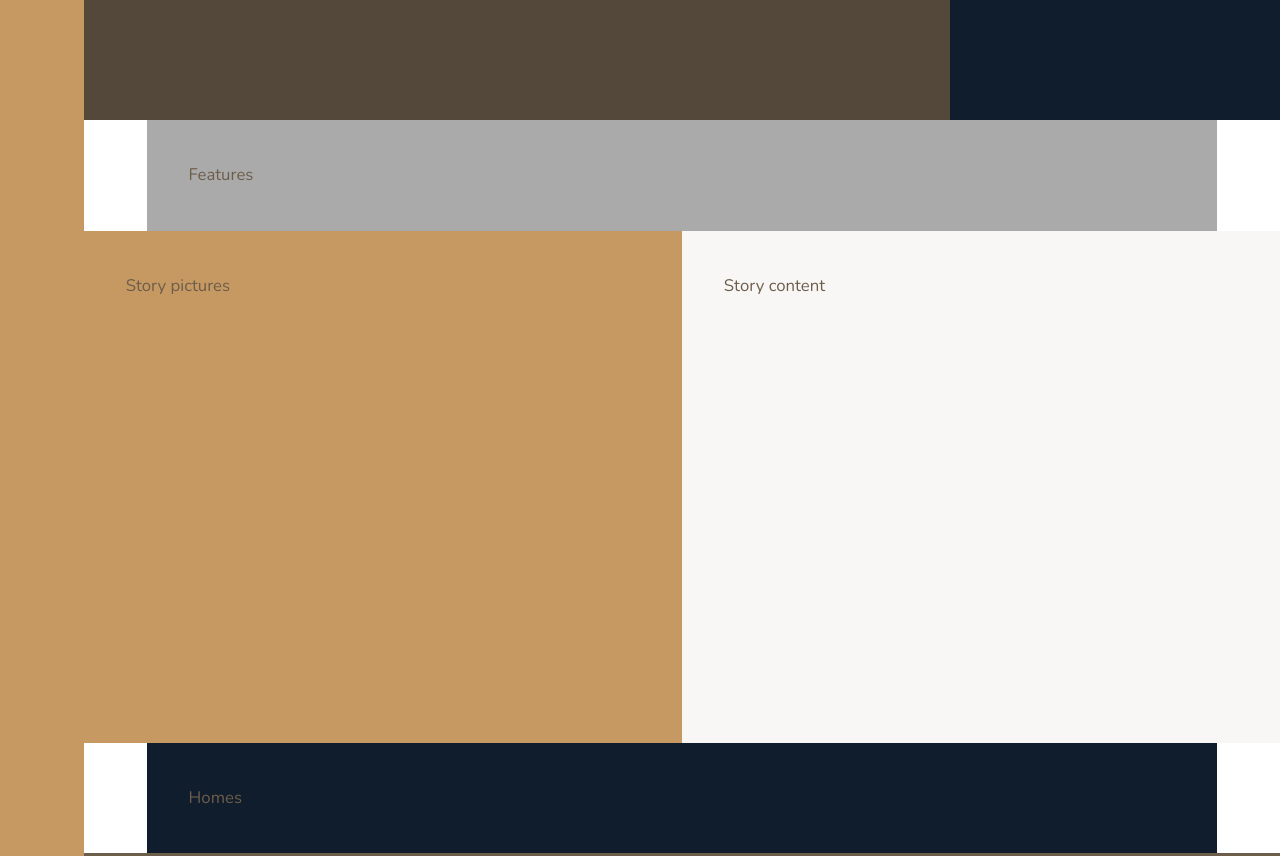
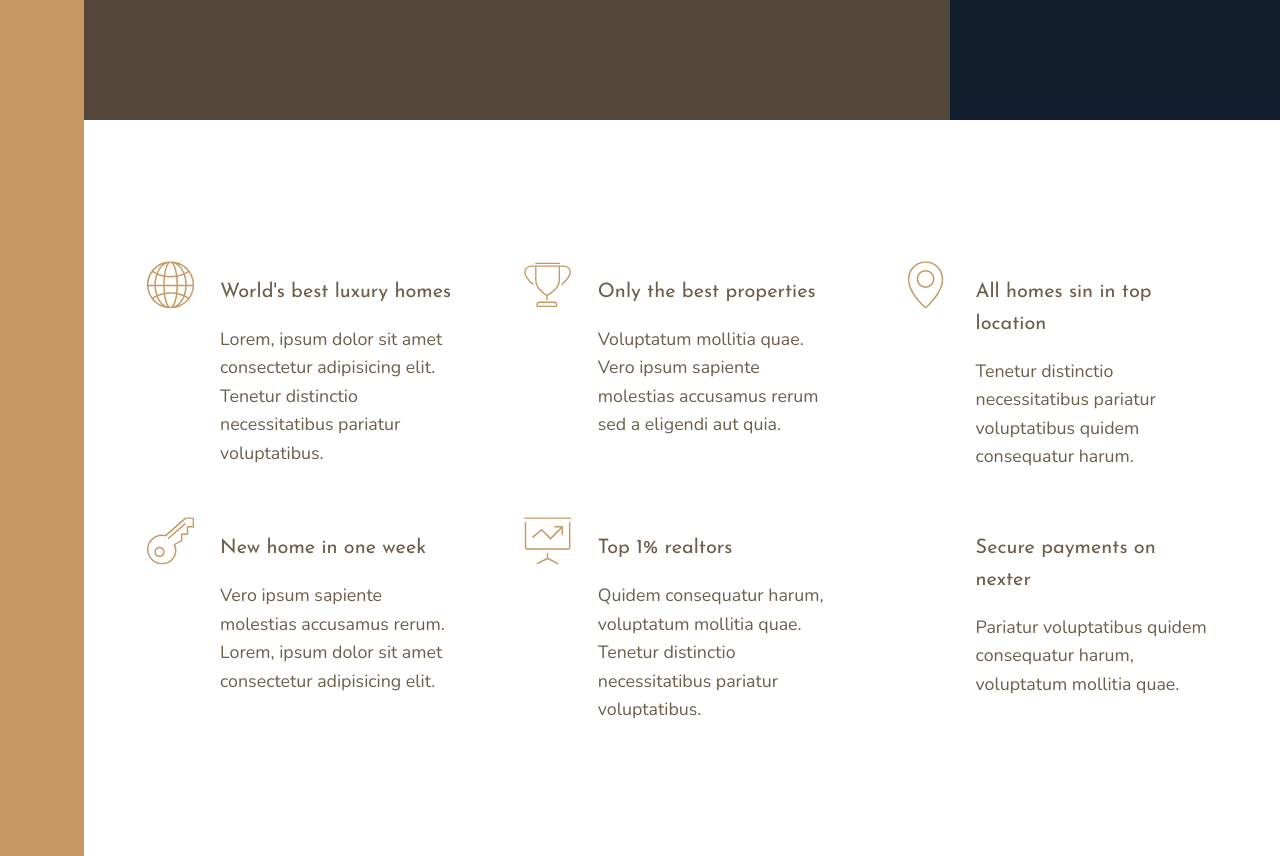
Before and after one commit to IvanILnitskyi13/Nexter, a website: page index.html in a window 1280 px wide. Shown: the part 520-1376 px from the top of the page. Drawn offline with nearby package versions, Linux system fonts and the light colour scheme.

Commit message:
created features section

```diff
--- a/index.html
+++ b/index.html
@@ -21,11 +21,77 @@
 
     <div class="realtors">Top 3 realtors</div>
 
-    <section class="features">Features</section>
+    <section class="features">
+      <div class="feature">
+        <svg class="feature__icon">
+          <use xlink:href="img/sprite.svg#icon-global"></use>
+        </svg>
+        <h4 class="heading-4 heading-4--dark">World's best luxury homes</h4>
+        <p class="feature__text">
+          Lorem, ipsum dolor sit amet consectetur adipisicing elit. Tenetur
+          distinctio necessitatibus pariatur voluptatibus.
+        </p>
+      </div>
 
-    <div class="story_pictures">Story pictures</div>
+      <div class="feature">
+        <svg class="feature__icon">
+          <use xlink:href="img/sprite.svg#icon-trophy"></use>
+        </svg>
+        <h4 class="heading-4 heading-4--dark">Only the best properties</h4>
+        <p class="feature__text">
+          Voluptatum mollitia quae. Vero ipsum sapiente molestias accusamus
+          rerum sed a eligendi aut quia.
+        </p>
+      </div>
 
-    <div class="story_content">Story content</div>
+      <div class="feature">
+        <svg class="feature__icon">
+          <use xlink:href="img/sprite.svg#icon-map-pin"></use>
+        </svg>
+        <h4 class="heading-4 heading-4--dark">All homes sin in top location</h4>
+        <p class="feature__text">
+          Tenetur distinctio necessitatibus pariatur voluptatibus quidem
+          consequatur harum.
+        </p>
+      </div>
+
+      <div class="feature">
+        <svg class="feature__icon">
+          <use xlink:href="img/sprite.svg#icon-key"></use>
+        </svg>
+        <h4 class="heading-4 heading-4--dark">New home in one week</h4>
+        <p class="feature__text">
+          Vero ipsum sapiente molestias accusamus rerum. Lorem, ipsum dolor sit
+          amet consectetur adipisicing elit.
+        </p>
+      </div>
+
+      <div class="feature">
+        <svg class="feature__icon">
+          <use xlink:href="img/sprite.svg#icon-presentation"></use>
+        </svg>
+        <h4 class="heading-4 heading-4--dark">Top 1% realtors</h4>
+        <p class="feature__text">
+          Quidem consequatur harum, voluptatum mollitia quae. Tenetur distinctio
+          necessitatibus pariatur voluptatibus.
+        </p>
+      </div>
+
+      <div class="feature">
+        <svg class="feature__icon">
+          <use xlink:href="img/sprite.svg#icon-log"></use>
+        </svg>
+        <h4 class="heading-4 heading-4--dark">Secure payments on nexter</h4>
+        <p class="feature__text">
+          Pariatur voluptatibus quidem consequatur harum, voluptatum mollitia
+          quae.
+        </p>
+      </div>
+    </section>
+
+    <div class="story__pictures">Story pictures</div>
+
+    <div class="story__content">Story content</div>
 
     <div class="homes">Homes</div>
 
--- a/sass/_base.scss
+++ b/sass/_base.scss
@@ -41,9 +41,4 @@ body {
     [sidebar-start] 8rem [sidebar-end full-start] minmax(6rem, 1fr)
     [center-start] repeat(8, [col-start] minmax(min-content, 14rem) [col-end])
     [center-end] minmax(6rem, 1fr) [full-end];
-
-  & > * {
-    padding: 4rem;
-    font-size: 1.6rem;
-  }
 }
--- a/sass/_features.scss
+++ b/sass/_features.scss
@@ -1,4 +1,29 @@
 .features {
-  background-color: $color-grey-light-2;
   grid-column: center-start / center-end;
+
+  margin: 15rem 0;
+
+  display: grid;
+  grid-template-columns: repeat(auto-fit, minmax(25rem, 1fr));
+  grid-gap: 6rem;
+  align-items: start;
 }
+
+.feature {
+  display: grid;
+  grid-template-columns: min-content 1fr;
+  grid-row-gap: 1.5rem;
+  grid-column-gap: 2.5rem;
+
+  &__icon {
+    fill: $color-primary;
+    width: 4.5rem;
+    height: 4.5rem;
+    grid-row: 1 / span 2;
+    transform: translateY(-1.5rem);
+  }
+
+  &__text {
+    font-size: 1.7rem;
+  }
+}
--- a/sass/_story.scss
+++ b/sass/_story.scss
@@ -1,10 +1,10 @@
 .story {
-  &_pictures {
+  &__pictures {
     background-color: $color-primary;
     grid-column: full-start/ col-end 4;
   }
 
-  &_content {
+  &__content {
     background-color: $color-grey-light-1;
     grid-column: col-start 5 / full-end;
   }
--- a/sass/_typography.scss
+++ b/sass/_typography.scss
@@ -0,0 +1,29 @@
+%heading {
+  font-family: $font-display;
+  font-weight: 400;
+}
+
+.heading-1 {
+  @extend %heading;
+}
+
+.heading-2 {
+  @extend %heading;
+}
+
+.heading-3 {
+  @extend %heading;
+}
+
+.heading-4 {
+  @extend %heading;
+  font-size: 1.9rem;
+
+  &--light {
+    color: $color-grey-dark-1;
+  }
+
+  &--dark {
+    color: $color-grey-dark-2;
+  }
+}
```
Also changed, not shown: css/style.css.
